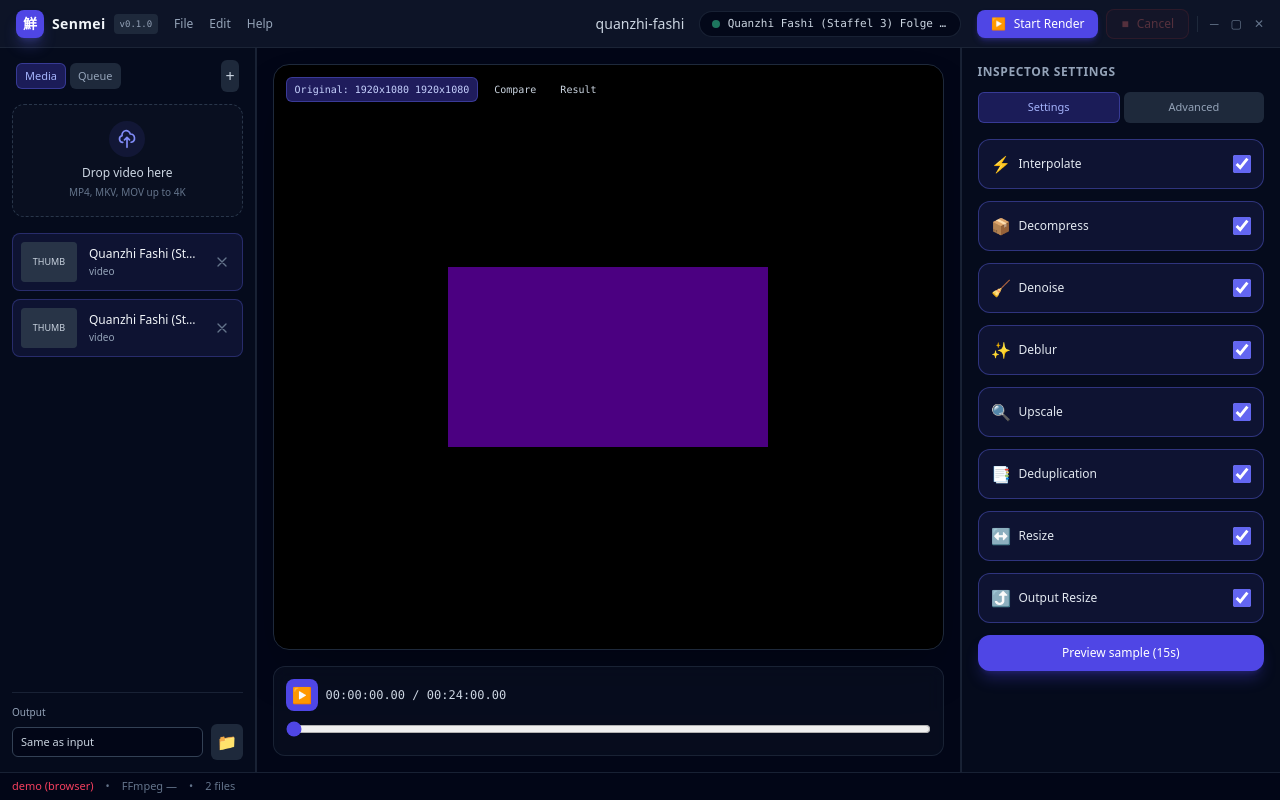
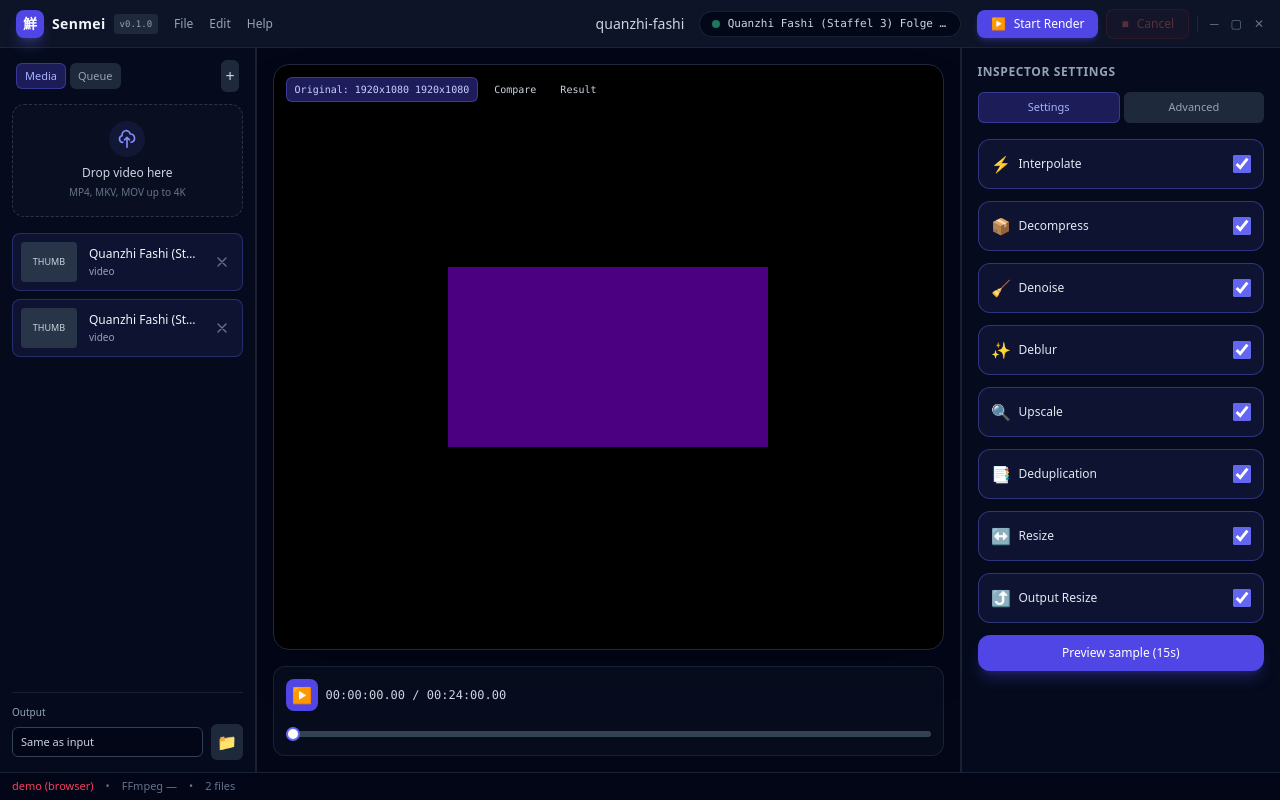
Before and after one commit to senmei-app/senmei, a React (Vite) app in the folder packages/app/: page / in a window 1280 px wide. Both pictures are taken after a click on the button "Demo: Quanzhi Fashi". Built offline with nearby package versions, Linux system fonts and the light colour scheme.

Commit message:
ui: colored position fill on timeline scrubber

```diff
--- a/packages/app/src/components/Monitor.tsx
+++ b/packages/app/src/components/Monitor.tsx
@@ -1,4 +1,4 @@
-import { useEffect, useRef, useState } from "react";
+import { useEffect, useRef, useState, type CSSProperties } from "react";
 import { isTauri } from "@tauri-apps/api/core";
 import { probeVideo, readFrame, type RenderProgress, type VideoInfo } from "@senmei/bridge";
 import { demoFrame, demoProbe } from "../mock";
@@ -126,6 +126,7 @@ export default function Monitor({
   }, [playing, info]);
 
   const maxMs = info ? Math.max(1, (info.duration ?? 0) * 1000) : 1;
+  const scrubPct = maxMs > 0 ? Math.min(100, (posMs / maxMs) * 100) : 0;
   const pct =
     rendering && progress && progress.totalFrames > 0
       ? Math.round((progress.framesProcessed / progress.totalFrames) * 100)
@@ -273,7 +274,8 @@ export default function Monitor({
           value={Math.min(posMs, maxMs)}
           onChange={(e) => onScrub(Number(e.target.value))}
           disabled={!info}
-          className="w-full cursor-ew-resize accent-indigo-600"
+          className="scrubber w-full cursor-ew-resize"
+          style={{ "--scrub-pct": `${scrubPct}%` } as CSSProperties}
         />
       </div>
     </main>
--- a/packages/app/src/index.css
+++ b/packages/app/src/index.css
@@ -7,3 +7,46 @@
 .dark {
   color-scheme: dark;
 }
+
+/* Timeline scrubber: filled up to the current position (--scrub-pct). */
+.scrubber {
+  -webkit-appearance: none;
+  appearance: none;
+  height: 6px;
+  border-radius: 9999px;
+  outline: none;
+  background: linear-gradient(
+    to right,
+    #818cf8 var(--scrub-pct, 0%),
+    #cbd5e1 var(--scrub-pct, 0%)
+  );
+}
+.dark .scrubber {
+  background: linear-gradient(
+    to right,
+    #818cf8 var(--scrub-pct, 0%),
+    #334155 var(--scrub-pct, 0%)
+  );
+}
+.scrubber::-webkit-slider-thumb {
+  -webkit-appearance: none;
+  appearance: none;
+  width: 14px;
+  height: 14px;
+  border-radius: 9999px;
+  background: #fff;
+  border: 2px solid #6366f1;
+  cursor: ew-resize;
+}
+.scrubber::-moz-range-thumb {
+  width: 14px;
+  height: 14px;
+  border-radius: 9999px;
+  background: #fff;
+  border: 2px solid #6366f1;
+  cursor: ew-resize;
+}
+.scrubber:disabled::-webkit-slider-thumb,
+.scrubber:disabled::-moz-range-thumb {
+  opacity: 0.4;
+}
```
